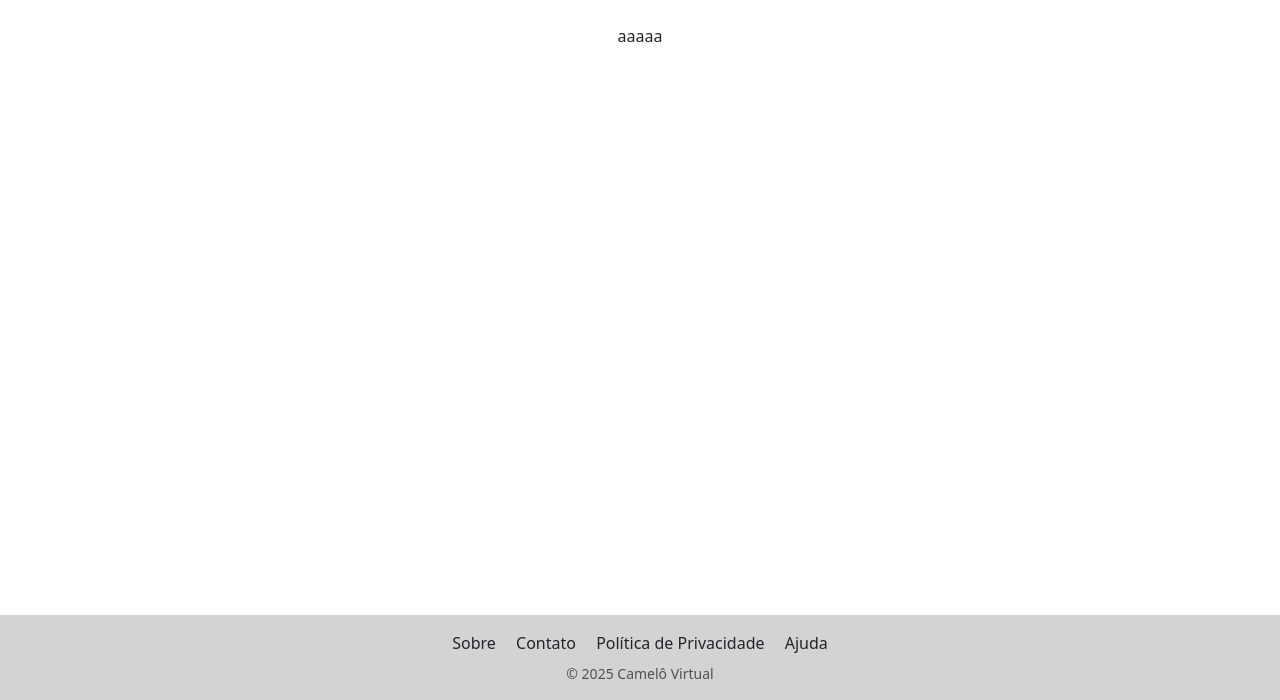
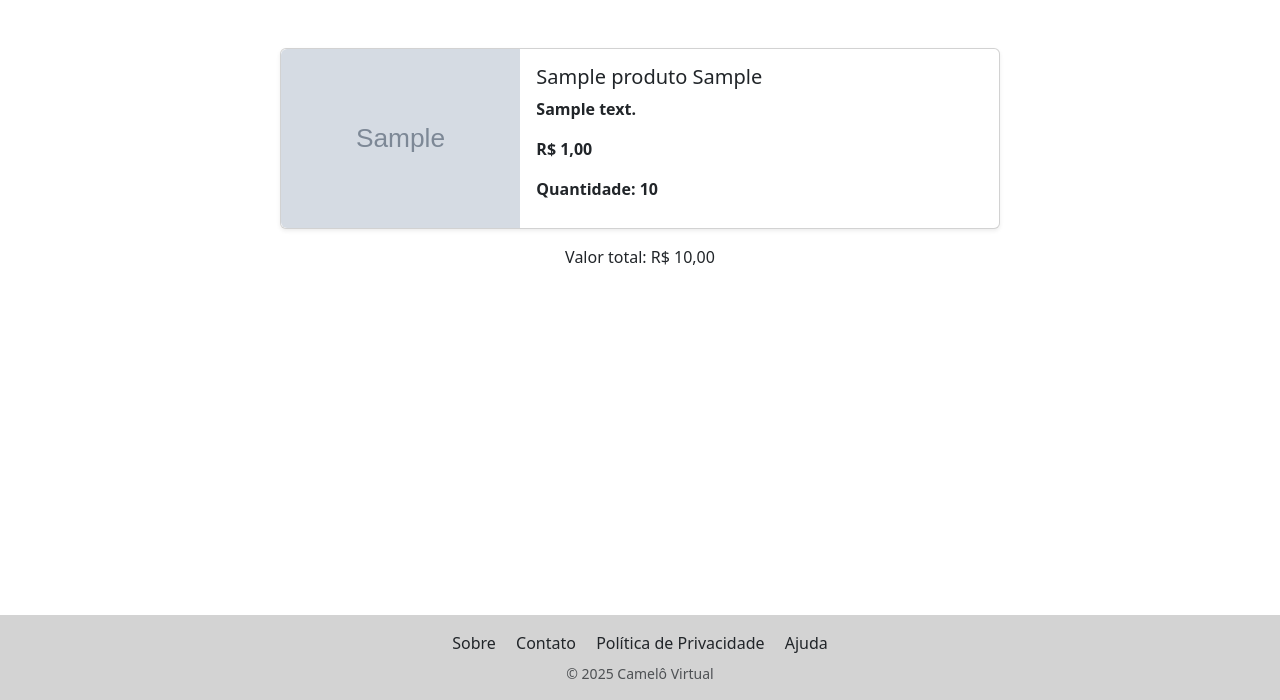
Before and after one commit to LeonardoRodeghiero/CameloVirtual, a Django app: page /carrinho/ in a window 1280 px wide. Shown: the part 100-800 px from the top of the page. Run offline with Django 5.2, Linux system fonts and the light colour scheme; a user stored in the database is signed in; tables that the repository leaves empty hold one stand-in row (values such as "Sample post"); grey boxes marked "Sample" are stand-in pictures; some libraries are stand-ins or nearby versions.

Commit message:
Continuando os carrinhos

```diff
--- a/cadastros/views.py
+++ b/cadastros/views.py
@@ -66,7 +66,7 @@ class ProdutoCreate(GroupRequiredMixin, LoginRequiredMixin, CreateView):
         context['titulo_form'] = "Cadastre o Produto"
         return context
 
-class CarrinhoCreate(View):
+class CarrinhoCreate(LoginRequiredMixin, View):
     def get(self, request, *args, **kwargs):
         # Cria o carrinho se não existir
         Carrinho.objects.get_or_create(usuario=request.user)
@@ -74,7 +74,7 @@ class CarrinhoCreate(View):
         produto_id = kwargs['produto_id']
         return redirect('adicionar-produto-carrinho', produto_id=produto_id)
 
-class CarrinhoProdutoCreate(View):
+class CarrinhoProdutoCreate(LoginRequiredMixin, View):
     def get(self, request, *args, **kwargs):
         produto = get_object_or_404(Produto, id=kwargs['produto_id'])
         carrinho = Carrinho.objects.get(usuario=request.user)
@@ -90,6 +90,7 @@ class CarrinhoProdutoCreate(View):
             item.save()
 
         return redirect('ver-carrinho')
+
 
 # Update
 class CategoriaUpdate(GroupRequiredMixin, LoginRequiredMixin, UpdateView):
--- a/paginas/templates/paginas/ver_carrinho.html
+++ b/paginas/templates/paginas/ver_carrinho.html
@@ -1,5 +1,33 @@
 {% extends 'paginas/index.html' %}
 
 {% block conteudo %}
-aaaaa
+    <div class="container mt-4">
+        {% for object in object_list %}
+            <a href="{% url 'produto' object.produto.pk %}" style="text-decoration: none;">
+                <div class="row justify-content-center">
+                    <div class="col-md-8">
+                        <div class="card mb-3 shadow-sm">
+                            <div class="row g-0">
+                            {% if object.produto.imagem %}
+                            <div class="col-md-4">
+                                <img src="{{ object.produto.imagem.url }}" class="img-fluid rounded-start" alt="{{ object.produto.nome }}">
+                            </div>
+                            {% endif %}
+                            <div class="col-md-8">
+                                <div class="card-body">
+                                <h5 class="card-title">{{ object.produto.nome }} {{ object.produto.marca }}</h5>
+                                <p class="card-text">{{ object.produto.descricao|truncatewords:25 }}</p>
+                                <p class="card-text">R$ {{ object.produto.preco }}</p>
+                                <p class="card-text">Quantidade: {{ object.quantidade }}</p>
+
+                                </div>
+                            </div>
+                            </div>
+                        </div>
+                    </div>
+                </div>
+            </a>
+        {% endfor %}
+    </div>
+    Valor total: R$ {{ total }}
 {% endblock %}
--- a/paginas/views.py
+++ b/paginas/views.py
@@ -1,6 +1,6 @@
 from django.views.generic import TemplateView
 
-from cadastros.views import Produto
+from cadastros.views import Produto, Carrinho_Produto, Carrinho
 from django.views.generic.list import ListView
 from django.views.generic.detail import DetailView
 
@@ -40,5 +40,17 @@ class ProdutoEspecifico(DetailView):
     template_name = 'paginas/produto.html'
 
 
-class VerCarrinho(TemplateView):
+class VerCarrinho(ListView):
+    model = Carrinho_Produto
     template_name = 'paginas/ver_carrinho.html'
+    context_object_name = 'itens'
+
+    def get_queryset(self):
+        carrinho = Carrinho.objects.get(usuario=self.request.user)
+        return Carrinho_Produto.objects.filter(carrinho=carrinho)
+
+    def get_context_data(self, **kwargs):
+        context = super().get_context_data(**kwargs)
+        total = sum(item.produto.preco * item.quantidade for item in context['itens'])
+        context['total'] = total
+        return context
```
